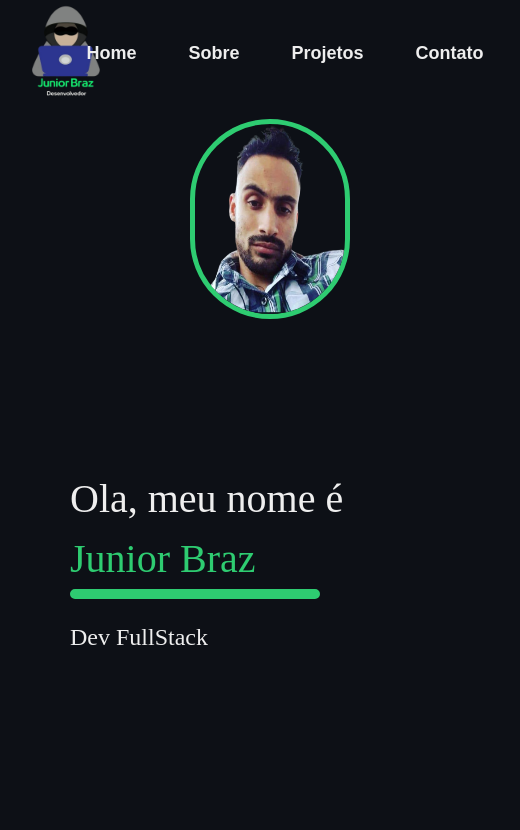
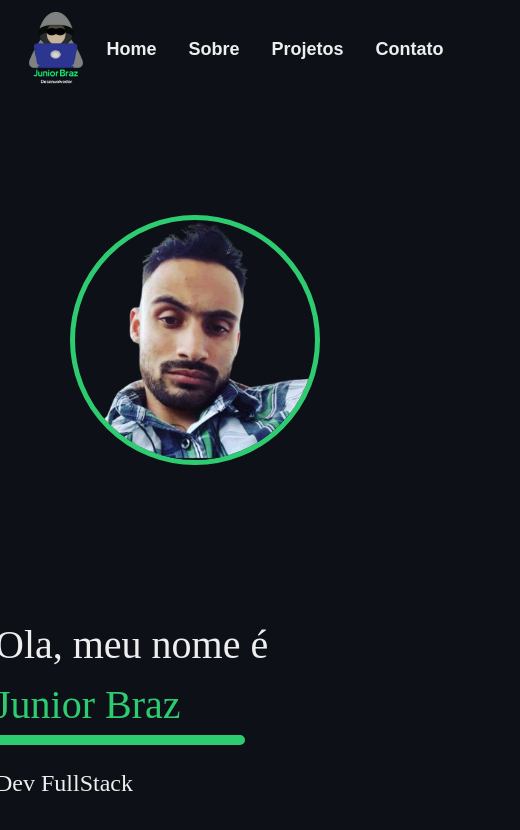
Before and after one commit to juniorbraz93/meu-portfolio, a React (Create React App) app: page / in a window 390 px wide. Shown: the top 830 px of the page, 520 px wide, since content can reach past the window. Built offline with nearby package versions, Linux system fonts and the light colour scheme.

Commit message:
style: update color and others

```diff
--- a/src/components/Sidebar/index.js
+++ b/src/components/Sidebar/index.js
@@ -1,10 +1,12 @@
 import React from 'react';
-import { Flex, Image, Button } from '@chakra-ui/react';
+import { Flex, Image, Button, useMediaQuery } from '@chakra-ui/react';
 import { Link } from 'react-router-dom'
 
 import logo from "../../assets/img/logo-sf.png"
 
 export default function Sidebar (){
+  const [isMobile] = useMediaQuery("(max-width: 600px)")
+
   return(
     <>
       {/* Container Geral */}
@@ -12,7 +14,6 @@ export default function Sidebar (){
         display='flex'
         direction='row'
         justifyContent='center'
-        m={1}
       >
         {/* Container Sidebar */}
         <Flex
@@ -37,16 +38,13 @@ export default function Sidebar (){
           >
             <Image
               src={logo}
-              display='flex'
-              direction='row'
-              justifyContent='center'
-              alignItems='center'
-
-              w={100}
-              h={100}
+              w={isMobile ? 20 : 100}
+              h={isMobile ? 20 : 100}
             />
 
             <Flex
+              // display='flex'
+              // direction='row'
               justifyContent='center'
               alignItems='center'
               h='100%'
@@ -62,7 +60,6 @@ export default function Sidebar (){
                   color='#EEE'
                   bg='transparent'
                   _hover={{ color: '#2ECC71', transition: 0.3 }}
-                  mr={5}
                 >
                   Home
                 </Button>
@@ -77,7 +74,6 @@ export default function Sidebar (){
                   color='#EEE'
                   bg='transparent'
                   _hover={{ color: '#2ECC71', transition: 0.3 }}
-                  mr={5}
                 >
                   Sobre
                 </Button>
@@ -94,7 +90,6 @@ export default function Sidebar (){
                   color='#EEE'
                   bg='transparent'
                   _hover={{ color: '#2ECC71', transition: 0.3 }}
-                  mr={5}
                 >
                   Projetos
                 </Button>
@@ -110,7 +105,6 @@ export default function Sidebar (){
                   color='#EEE'
                   bg='transparent'
                   _hover={{ color: '#2ECC71', transition: 0.3 }}
-                  mr={5}
                 >
                   Contato
                 </Button>
--- a/src/components/Slide/index.js
+++ b/src/components/Slide/index.js
@@ -5,9 +5,9 @@ import "react-responsive-carousel/lib/styles/carousel.min.css";
 // If you want to use your own Selectors look up the Advancaed Story book examples
 const Slide = ({ slides, h, w }) => {
   return (
-    <Carousel infiniteLoop>
+    <Carousel infiniteLoop showIndicators={false} showStatus={false} >
       {slides.map((slide) => {
-        return <Image src={slide.image} quality={100} height={h} width={w} />;
+        return <Image src={slide.image} quality={100} height={h} width={w} borderRadius={20} />;
       })}
     </Carousel>
   );
--- a/src/index.css
+++ b/src/index.css
@@ -2,7 +2,7 @@ body {
   margin: 0;
   font-family: -apple-system, BlinkMacSystemFont, 'Segoe UI', 'Roboto', 'Oxygen',
     'Ubuntu', 'Cantarell', 'Fira Sans', 'Droid Sans', 'Helvetica Neue',
-    sans-serif;
+    Poppins;
   -webkit-font-smoothing: antialiased;
   -moz-osx-font-smoothing: grayscale;
 }
--- a/src/pages/Home/index.js
+++ b/src/pages/Home/index.js
@@ -3,28 +3,38 @@ import { Flex, Text, useMediaQuery, Image } from "@chakra-ui/react";
 import photo from "../../assets/img/eu.png";
 
 export default function Home() {
-    const [isMobile] = useMediaQuery("(max-width: 500px)")
+    const [isMobile] = useMediaQuery("(max-width: 1024px)")
+    const [isMobile2] = useMediaQuery("(max-width: 600px)")
     return (
       <>
         <Flex
           display="flex"
-          direction={isMobile ? 'column' : "row-reverse"} // Aplicar reponsividade (Lembrar você sabe o que é)
+          direction={isMobile ? "column" : "row-reverse"} //  Aplicar reponsividade (Lembrar você sabe o que é)
           alignItems="center"
           justifyContent="center"
           p={10}
-          w="auto"
-          h="auto"
-          ml={150}
-          mt={50}
+          mt={150}
         >
           <Flex mt={25} >
-            <Image
-              w={isMobile ? 200 : 400}
-              h={isMobile ? 200 : 400}
-              borderRadius={isMobile ? 100 : 200}
-              src={photo}
-              border='5px solid #2ECC71'
-            />
+            {
+              isMobile2 ? (
+                <Image
+                  w={250}
+                  h={250}
+                  borderRadius='50%'
+                  src={photo}
+                  border='5px solid #2ECC71'
+                />
+              ) : (
+                <Image
+                  w={isMobile ? 290 : 400}
+                  h={isMobile ? 290 : 400}
+                  borderRadius='50%'
+                  src={photo}
+                  border='5px solid #2ECC71'
+                />
+              )
+            }
           </Flex>
 
           <Flex
```
